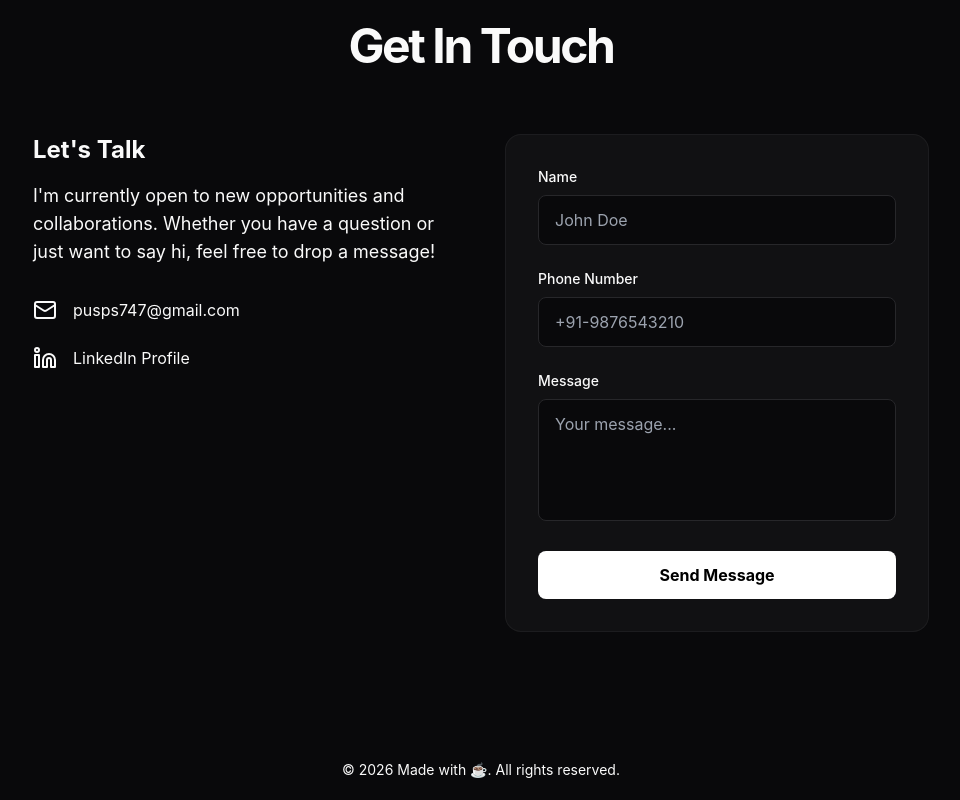
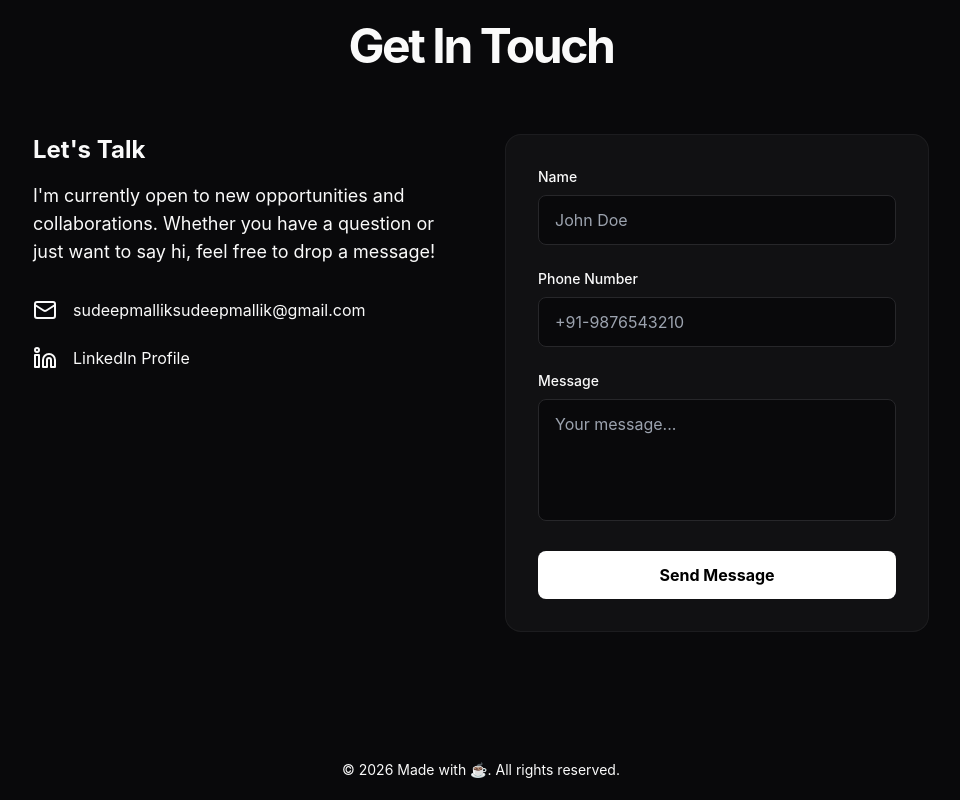
Before and after one commit to sudeep-droid/SudeepPortfolio, a React (Vite) app: page / in a window 1280 px wide. Shown: the part 4241-5041 px from the top of the page, without its empty margins (159-1119 px from the left). Built offline with nearby package versions, Linux system fonts and the light colour scheme; no server answers.

Commit message:
Update Contact.jsx

```diff
--- a/src/components/Sections/Contact.jsx
+++ b/src/components/Sections/Contact.jsx
@@ -48,14 +48,14 @@ export default function Contact() {
 
           <div className="space-y-6">
             <a
-              href="mailto:pusps747@gmail.com"
+              href="mailto:sudeepmalliksudeepmallik.com"
               className="flex items-center gap-4 text-muted-foreground hover:text-white transition-colors cursor-pointer"
             >
               <Mail className="w-6 h-6" />
-              <span>pusps747@gmail.com</span>
+              <span>sudeepmalliksudeepmallik@gmail.com</span>
             </a>
             <a
-              href="https://www.linkedin.com/in/sudhanshu-pusp"
+              href="https://www.linkedin.com/in/sudeep-mallik"
               target="_blank"
               rel="noopener noreferrer"
               className="flex items-center gap-4 text-muted-foreground hover:text-white transition-colors cursor-pointer"
```
